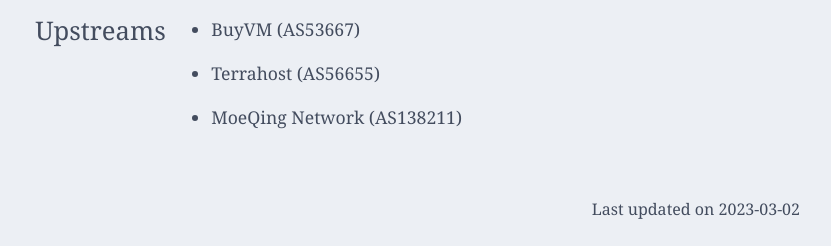
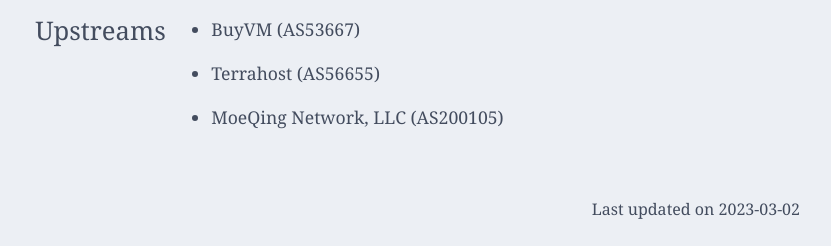
Before and after one commit to Potat0000/AS200078, a Jekyll site: the page built from index.md, in a window 1280 px wide. Shown: the part 1836-2082 px from the top of the page, without its empty margins (224-1055 px from the left). Built offline with Jekyll 4.4.1, drawn with Linux system fonts in a browser that asks for light colours.

Commit message:
Update upstream

```diff
--- a/_data/config.yml
+++ b/_data/config.yml
@@ -147,4 +147,4 @@ section:
 
       - Terrahost (AS56655)
 
-      - MoeQing Network (AS138211)
+      - MoeQing Network, LLC (AS200105)
```
